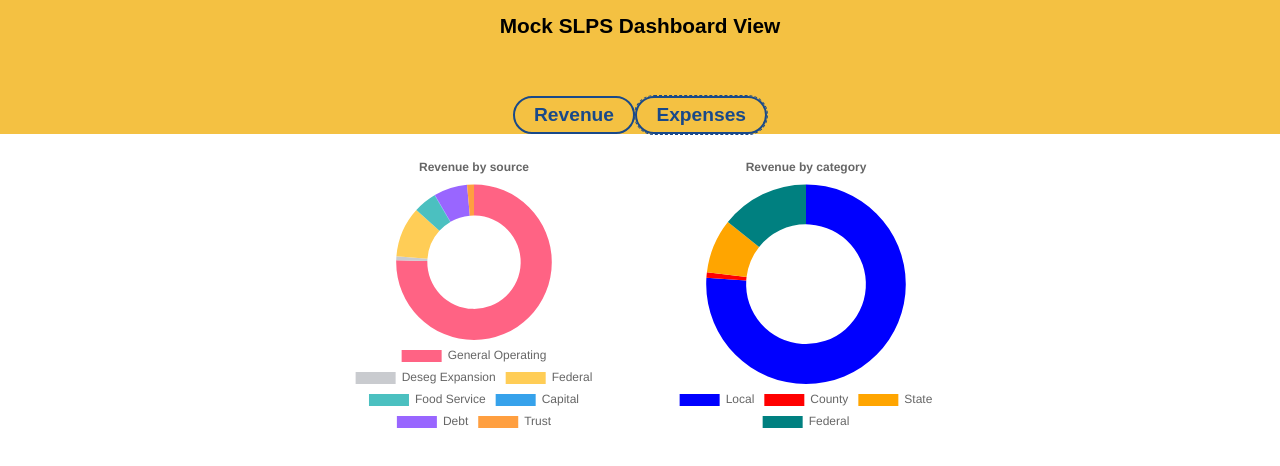
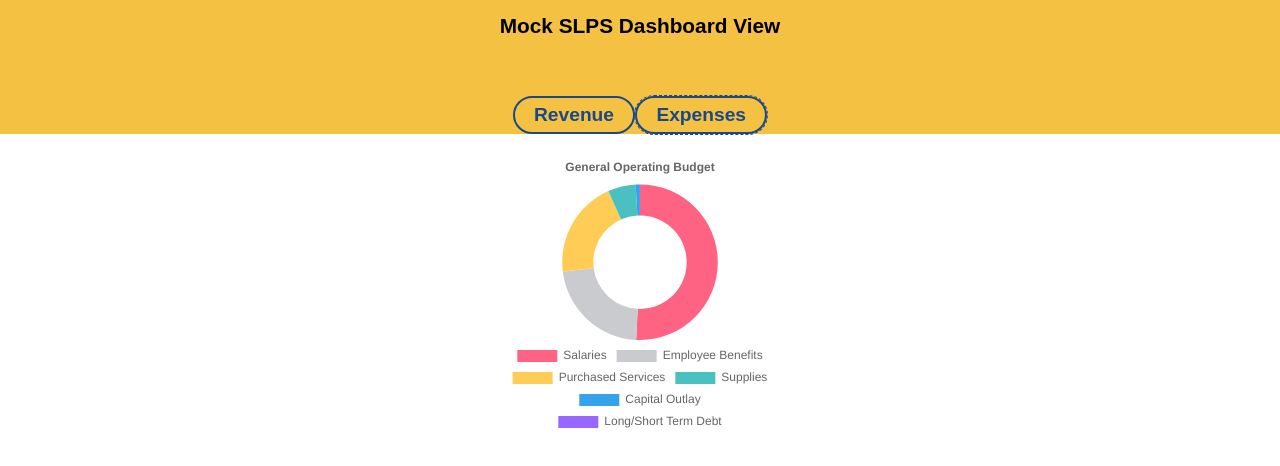
Before and after one commit to farrellw/school-budget, a React (Create React App) app: page / in a window 1280 px wide. Both pictures are taken after a click on the button "Expenses". Shown: the top 466 px of the page. Built offline with nearby package versions, Linux system fonts and the light colour scheme; the HTML template or start-up script is replaced by a standard one.

Commit message:
Add expenses page.

```diff
--- /dev/null
+++ b/src/components/Expenses.tsx
@@ -0,0 +1,15 @@
+import * as React from "react";
+import * as expensesJSON from "../data/expenses.json";
+import DoughnutChart from './DoughnutChart';
+
+function Expenses() {
+    return (
+        <section className="expenses-section">
+            <div className="doughnut-chart-container">
+                <DoughnutChart id={"expense-readout-source"} data={expensesJSON.gob} title="General Operating Budget" />
+            </div>
+        </section>
+    )
+}
+
+export default Expenses;
--- a/src/components/Report.tsx
+++ b/src/components/Report.tsx
@@ -1,6 +1,7 @@
 import * as React from "react";
 import { useState } from "react";
 import Revenue from './Revenue';
+import Expenses from './Expenses';
 
 interface IProps { message: string };
 
@@ -22,7 +23,7 @@ function Report({ message }: IProps) {
   if (show === "Revenue") {
     showReport = <Revenue />
   } else if (show === "Expenses") {
-    showReport = <Revenue />
+    showReport = <Expenses />
   }
 
   return (
--- a/src/index.css
+++ b/src/index.css
@@ -36,7 +36,7 @@ body {
   text-align: center;
 }
 
-.revenue-section {
+.revenue-section, .expenses-section {
   display: flex;
   flex-direction: row;
   justify-content:  center;
```
